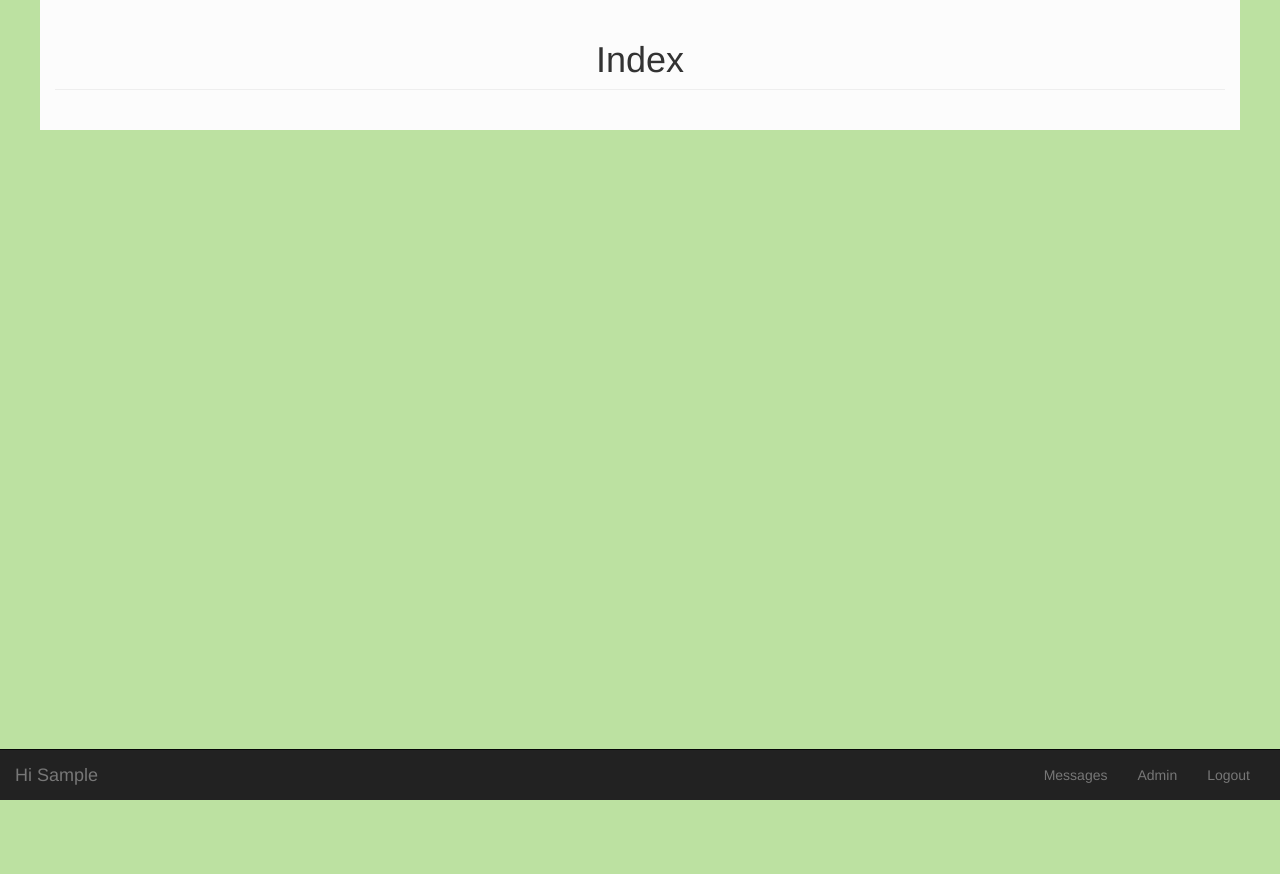
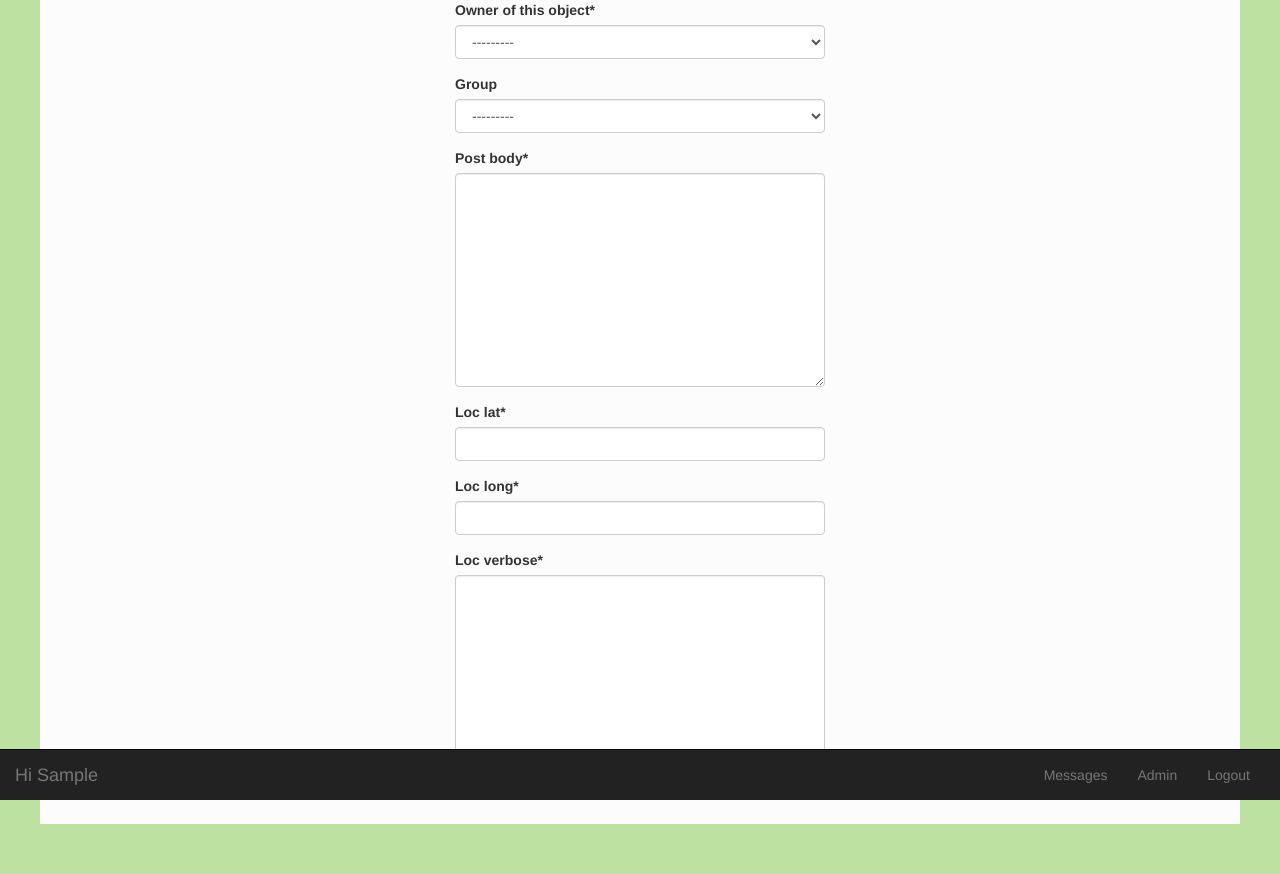
Before and after one commit to Requinard/EVO, a Django app: page /home/ in a window 1280 px wide. Before the commit the page ends 800 px from the top, so only its background shows below. Run offline with Django 3.2, Linux system fonts and the light colour scheme; the visitor is signed in with stand-in values (Sample User, id 1); data comes from the database, SQL or seed files in the repository; data that the repository does not hold is empty; some libraries are stand-ins or nearby versions.

Commit message:
Added post snippet
Made post form model for easy generating

added 50px to bottom of page for the navbar

Removed page header from home>index

```diff
--- a/EVO/settings.py
+++ b/EVO/settings.py
@@ -10,7 +10,9 @@
 
 # Build paths inside the project like this: os.path.join(BASE_DIR, ...)
 import os
+
 from django.contrib import messages
+
 
 BASE_DIR = os.path.dirname(os.path.dirname(__file__))
 
@@ -38,6 +40,7 @@
     'django.contrib.sessions',
     'django.contrib.messages',
     'django.contrib.staticfiles',
+    'django.contrib.humanize',
     'crispy_forms',
     'debug_toolbar',
     'guardian',
--- /dev/null
+++ b/home/forms.py
@@ -0,0 +1,23 @@
+from django import forms
+from crispy_forms.helper import FormHelper
+from crispy_forms.layout import Layout
+from crispy_forms.bootstrap import Field
+
+from .models import Post
+
+
+class PostForm(forms.ModelForm):
+    def __init__(self, *args, **kwargs):
+        super(PostForm, self).__init__(*args, **kwargs)
+        self.helper = FormHelper()
+
+        self.helper.form_id = 'create_post'
+        self.helper.form_class = 'form-control'
+        self.helper.form_method = 'post'
+
+        self.helper.layout = Layout(
+            Field("post_body")
+        )
+
+    class Meta:
+        model = Post
--- a/home/views.py
+++ b/home/views.py
@@ -1,8 +1,14 @@
 from django.shortcuts import render
 from django.views.generic import View
-from django.http.response import HttpResponse
+
+from .models import Post
+from .forms import PostForm
+
 
 # Create your views here.
 class IndexView(View):
     def get(self, *args, **kwargs):
-        return render(self.request, "home/index.html", {})
+        context = {}
+        context['posts'] = Post.objects.filter(owner=self.request.user)
+        context['create_post_form'] = PostForm()
+        return render(self.request, "home/index.html", context)
--- a/templates/base.html
+++ b/templates/base.html
@@ -1,4 +1,6 @@
 {% load staticfiles %}
+
+{% load crispy_forms_tags %}
 
 <!DOCTYPE html>
 <html>
@@ -7,6 +9,11 @@
     <title></title>
     <link rel="stylesheet" href="{% static 'less/bootstrap.min.css' %}">
     <meta name="viewport" content="width=device-width, user-scalable=no">
+    <style>
+        body {
+            padding-bottom: 50px;
+        }
+    </style>
 </head>
 <body>
 
--- a/templates/home/index.html
+++ b/templates/home/index.html
@@ -1,9 +1,16 @@
 {% extends 'base.html' %}
+
+{% load crispy_forms_tags %}
 
 {% block content %}
 <div class="row">
-    <div class="col-lg-12">
-        <h1 class="page-header text-center">Index</h1>
+    <div class="col-lg-4">
+        {% for post in posts %}
+            {% include 'snippets/post.html' %}
+        {% endfor %}
+    </div>
+    <div class="col-lg-4">
+        {{ create_post_form|crispy }}
     </div>
 </div>
 {% endblock %}
```
Also changed, not shown: templates/snippets/post.html (added, +48 -0 lines).
